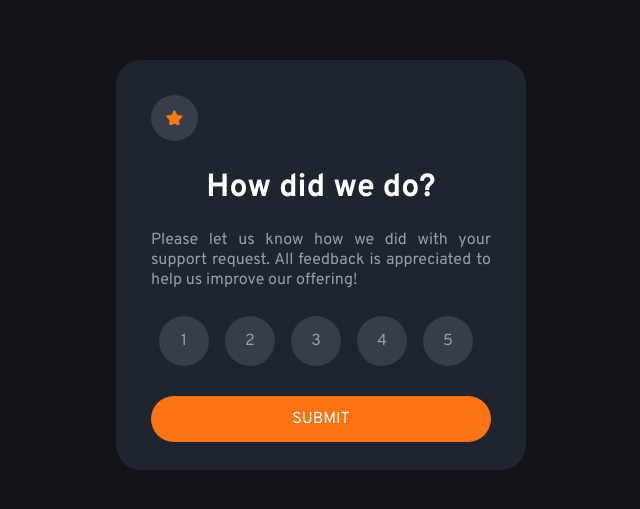
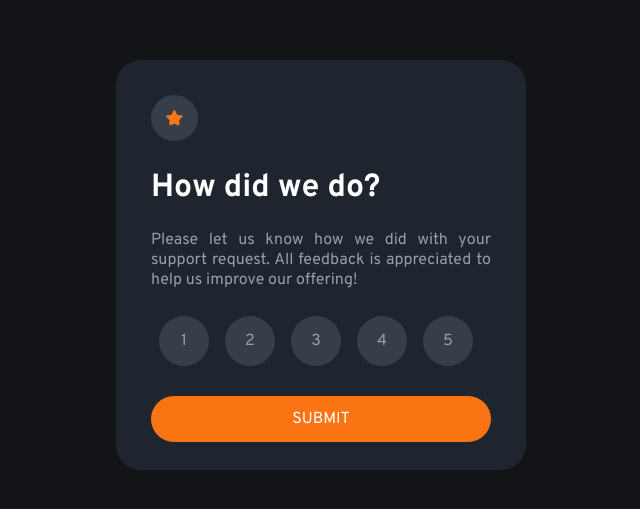
Before and after one commit to tanjamiloshoska-metergram/interactive-rating-component, a React (Create React App) app: page / in a window 1280 px wide. Shown: the part 135-644 px from the top of the page, without its empty margins (319-959 px from the left). Built offline with nearby package versions, Linux system fonts and the light colour scheme.

Commit message:
adding functionality to rating buttons

```diff
--- a/src/components/App/App.js
+++ b/src/components/App/App.js
@@ -6,31 +6,36 @@ import "./App.css";
 const ratingScale = [
   {
     id: 0,
-    rating: 1,
+    value: 1,
   },
   {
     id: 1,
-    rating: 2,
+    value: 2,
   },
   {
     id: 2,
-    rating: 3,
+    value: 3,
   },
   {
     id: 3,
-    rating: 4,
+    value: 4,
   },
   {
     id: 4,
-    rating: 5,
+    value: 5,
   },
 ];
 
 function App() {
   const [isSubmitClicked, setSubmitClicked] = useState(false);
+  const [selectedRating, setSelectedRating] = useState(undefined);
 
   const onSubmitClick = () => {
-    setSubmitClicked(true);
+    if (selectedRating != undefined) setSubmitClicked(true);
+  };
+
+  const onSelectRating = (rating) => {
+    setSelectedRating(rating);
   };
 
   return (
@@ -43,6 +48,8 @@ function App() {
           }
           header={"How did we do?"}
           ratingScale={ratingScale}
+          selectedRating={selectedRating}
+          onRatingButtonClick={onSelectRating}
         />
       ) : (
         <RatingResultComponent
@@ -50,7 +57,8 @@ function App() {
             "We appreciate you taking the time to give a rating. If you ever need more support, don't hesitate to get in touch!"
           }
           header={"Thank you!"}
-          ratingScale={ratingScale[ratingScale.length - 1].rating}
+          ratingScale={ratingScale[ratingScale.length - 1].value}
+          rating={selectedRating}
         />
       )}
     </div>
--- a/src/components/RatingButton/RatingButton.jsx
+++ b/src/components/RatingButton/RatingButton.jsx
@@ -1,6 +1,21 @@
 import styles from "./RatingButton.module.css";
-const RatingButton = ({ rating }) => {
-  return <button className={styles.ratingButton}>{rating}</button>;
+const RatingButton = ({ rating, onClick, isSelected }) => {
+  return (
+    <button
+      className={styles.ratingButton}
+      onClick={() => onClick(rating)}
+      style={
+        isSelected
+          ? {
+              backgroundColor: "hsl(25, 97%, 53%)",
+              color: "hsl(0, 0%, 100%)",
+            }
+          : null
+      }
+    >
+      {rating}
+    </button>
+  );
 };
 
 export default RatingButton;
--- a/src/components/RatingComponent/RatingComponent.jsx
+++ b/src/components/RatingComponent/RatingComponent.jsx
@@ -9,18 +9,27 @@ const RatingComponent = ({
   description,
   ratingScale,
   onSubmitClick,
+  onRatingButtonClick,
+  selectedRating,
 }) => {
   const ratingButtons = ratingScale.map((rating) => (
-    <RatingButton rating={rating.rating} key={rating.id} />
+    <RatingButton
+      rating={rating.value}
+      key={rating.id}
+      onClick={onRatingButtonClick}
+      isSelected={rating.value === selectedRating}
+    />
   ));
 
   return (
     <CardComponent>
-      <img className={styles.starLogo} src={starLogo} alt="Star logo" />
-      <h1>{header}</h1>
-      <p>{description}</p>
-      <div>{ratingButtons}</div>
-      <FormSubmitButton onClick={onSubmitClick} />
+      <div className={styles.ratingWrapper}>
+        <img className={styles.starLogo} src={starLogo} alt="Star logo" />
+        <h1>{header}</h1>
+        <p>{description}</p>
+        <div>{ratingButtons}</div>
+        <FormSubmitButton onClick={onSubmitClick} />
+      </div>
     </CardComponent>
   );
 };
--- a/src/components/RatingComponent/RatingComponent.module.css
+++ b/src/components/RatingComponent/RatingComponent.module.css
@@ -1,10 +1,10 @@
-p {
+.ratingWrapper p {
   color: hsl(217, 12%, 63%);
   text-align: justify;
   padding-bottom: 10px;
 }
 
-h1 {
+.ratingWrapper h1 {
   color: hsl(0, 0%, 100%);
 }
 
--- a/src/components/RatingResultComponent/RatingResultComponent.jsx
+++ b/src/components/RatingResultComponent/RatingResultComponent.jsx
@@ -1,17 +1,22 @@
 import thankYou from "../../assets/illustration-thank-you.svg";
 import CardComponent from "../CardComponent/CardComponent";
 import styles from "./RatingResultComponent.module.css";
-const RatingResultComponent = ({ header, description, ratingScale }) => {
-  const rating = window.localStorage.getItem("rating");
-
+const RatingResultComponent = ({
+  header,
+  description,
+  ratingScale,
+  rating,
+}) => {
   return (
     <CardComponent>
+      <div className={styles.resultWrapper}>
         <img src={thankYou} alt="Thank you logo" />
         <p className={styles.resultParagraph}>
           You selected {rating} out of {ratingScale}
         </p>
         <h1>{header}</h1>
         <p className={styles.descriptionParagraph}>{description}</p>
+      </div>
     </CardComponent>
   );
 };
--- a/src/components/RatingResultComponent/RatingResultComponent.module.css
+++ b/src/components/RatingResultComponent/RatingResultComponent.module.css
@@ -4,7 +4,7 @@
   padding-bottom: 10px;
 }
 
-h1 {
+.resultWrapper h1 {
   color: hsl(0, 0%, 100%);
   text-align: center;
 }
@@ -13,12 +13,15 @@ h1 {
   color: hsl(25, 97%, 53%);
   background-color: hsl(216, 15%, 25%);
   padding: 7px;
-  text-align: center;
   border-radius: 25px;
   width: 260px;
   margin-bottom: 35px;
+  text-align: center;
+  margin-left: auto;
+  margin-right: auto;
 }
 
-img {
-  align-self: center;
+.resultWrapper img {
+  margin-left: auto;
+  margin-right: auto;
 }
```
Lines whose indentation alone changed are shown as unchanged.
